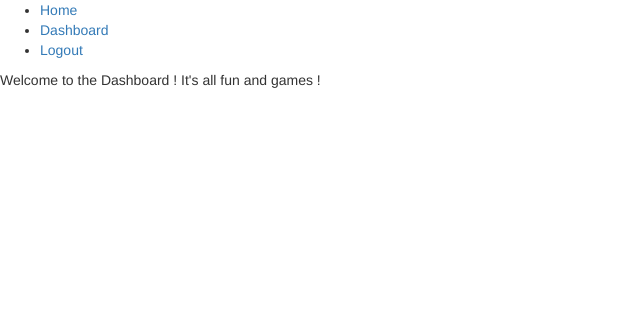
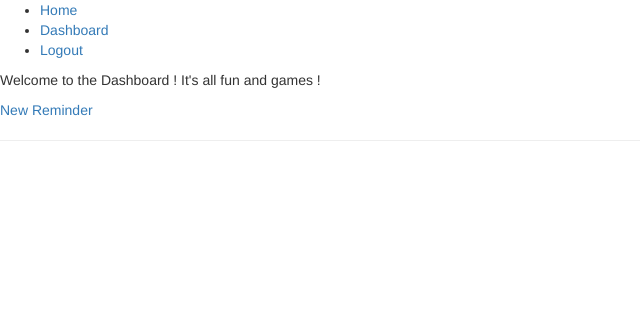
Before and after one commit to Frenchisman/reminder, a Django app: page /reminder/dashboard/ in a window 1280 px wide. Shown: the top 320 px of the page, without its empty margins (0-640 px from the left). Run offline with Django 3.2, Linux system fonts and the light colour scheme; the visitor is signed in with stand-in values (Sample User, id 1); data that the repository does not hold is empty; some libraries are stand-ins or nearby versions.

Commit message:
Added edition functionality for reminders.

```diff
--- a/reminder/templates/reminder/base.html
+++ b/reminder/templates/reminder/base.html
@@ -13,7 +13,6 @@
 	{% if debug %}
 		<link rel="stylesheet/less" href="{% static "reminder/less/base.less" %}" type="text/css">
 		<script src="//cdnjs.cloudflare.com/ajax/libs/less.js/2.7.1/less.min.js"></script>
-	<link rel="stylesheet" href="{% static "reminder/less/base.less" %}">
 	{% block extrahead %}
 
 	{% endblock extrahead %}
--- a/reminder/templates/reminder/dashboard.html
+++ b/reminder/templates/reminder/dashboard.html
@@ -2,8 +2,10 @@
 {% block content %}
 
 	<p>Welcome to the Dashboard ! It's all fun and games !</p>
+	<a href="{% url 'rem_create' %}">New Reminder</a>
+	<hr/>
 	{% for reminder in reminder_list  %}
-		<p>{{reminder.subject}} <a href="#" data-href="{% url 'delete_reminder' reminder.id %}" data-toggle="modal" data-target="#confirm-delete">Delete</a></p>
+		<p>{{reminder.subject}} <a href="{% url 'edit_reminder' reminder.id %}">Edit</a> <a href="#" data-href="{% url 'delete_reminder' reminder.id %}" data-toggle="modal" data-target="#confirm-delete">Delete</a></p>
 		<hr/>
 	{% endfor %}
 
--- /dev/null
+++ b/reminder/templates/reminder/reminder_edition.html
@@ -0,0 +1,5 @@
+{% extends "reminder/reminder_creation.html" %}
+
+{% block reminder_button_text %}
+	Save
+{% endblock reminder_button_text %}
--- a/reminder/urls.py
+++ b/reminder/urls.py
@@ -6,7 +6,7 @@ from reminder.views.registration import EmailRegistrationView
 from reminder.forms.account_forms import UserRegistrationForm
 # from registration import views as registration_views
 from reminder.views.home import HomeView, LogoutView, ForbiddenView
-from reminder.views.authenticated import DashboardView, ReminderCreationView, ReminderDeleteView
+from reminder.views.authenticated import DashboardView, ReminderCreationView, ReminderDeleteView, ReminderEditView
 from django.views.generic import RedirectView
 
 
@@ -16,10 +16,9 @@ urlpatterns = [
     url(r'^logout/$', LogoutView.as_view(), name='logout'),
     url(r'^create/$', ReminderCreationView.as_view(), name='rem_create'),
     url(r'^delete/(?P<rem_id>[0-9]+)/$', ReminderDeleteView.as_view(), name='delete_reminder'),
-    # test this view
+    url(r'^edit/(?P<rem_id>[0-9]+)/$', ReminderEditView.as_view(), name='edit_reminder'),
     url(r'forbidden/$', ForbiddenView.as_view(), name='forbidden'),
     #edit
-    #delete
     url(r'^accounts/register/$',
         EmailRegistrationView.as_view(),
         name='registration_register'
--- a/reminder/views/authenticated.py
+++ b/reminder/views/authenticated.py
@@ -52,9 +52,93 @@ class ReminderCreationView(LoginRequiredMixin, View):
                 time_to_send=form.cleaned_data['time_to_send']
             )
             r.save()
+            messages.add_message(request, messages.INFO, 'Reminder Created Successfully.')
             return dashboard()
 
         return render(request, self.template_name, {'form':form})
+
+
+class ReminderEditView(LoginRequiredMixin, View):
+    '''Display the reminder edit form'''
+    form_class = ReminderForm
+    login_url = reverse_lazy('auth_login')
+    template_name = 'reminder/reminder_edition.html'
+
+
+    def get(self, request, *args, **kwargs):
+        '''Get request for reminder edit form.'''
+        #Get id from url
+        rem_id = kwargs['rem_id']
+        try:
+            reminder = Reminder.objects.get(id=rem_id)
+        except Reminder.DoesNotExist:
+            reminder = None
+
+        # Warn user if reminder does not exist anymore.
+        if reminder is None:
+            messages.add_message(request, messages.INFO,'This reminder does not exist anymore.')
+            return dashboard()
+
+        #Redirect user if trying to edit someone else's reminder.
+        if reminder.sender_id != request.user.id:
+            return HttpResponseRedirect(reverse('forbidden'))
+
+        if reminder.is_sent:
+            messages.add_message(request, messages.INFO, 'This reminder has already been sent. It can not be edited.')
+            return dashboard()
+
+        form = self.form_class(initial={
+                'recipient_email':reminder.recipient_email,
+                'subject':reminder.subject,
+                'day_to_send':reminder.day_to_send,
+                'time_to_send':reminder.time_to_send,
+                'body':reminder.body
+            })
+
+        context = { 'form' : form }
+
+        return render(request, self.template_name, context)
+
+
+    def post(self, request, *args, **kwargs):
+        '''Post request for reminder edit form.'''
+        #Get id from url
+        rem_id = kwargs['rem_id']
+        try:
+            reminder = Reminder.objects.get(id=rem_id)
+        except Reminder.DoesNotExist:
+            reminder = None
+
+        # Warn user if reminder does not exist anymore.
+        if reminder is None:
+            messages.add_message(request, messages.INFO,'This reminder does not exist anymore.')
+            return dashboard()
+
+        #Redirect user if trying to edit someone else's reminder.
+        if reminder.sender_id != request.user.id:
+            return HttpResponseRedirect(reverse('forbidden'))
+
+        if reminder.is_sent:
+            messages.add_message(request, messages.INFO, 'This reminder has already been sent. It can not be edited.')
+            return dashboard()
+
+        form = self.form_class(request.POST)
+
+        if form.is_valid():
+            if form.has_changed():
+                reminder.recipient_email=form.cleaned_data['recipient_email']
+                reminder.subject=form.cleaned_data['subject']
+                reminder.body=form.cleaned_data['body']
+                reminder.day_to_send=form.cleaned_data['day_to_send']
+                reminder.time_to_send=form.cleaned_data['time_to_send']
+            reminder.save()
+            messages.add_message(request, messages.INFO, 'Reminder edited successfully.')
+            return dashboard()
+        context = { 'form' : form }
+        return render(request, self.template_name, context)
+
+
+# reminder.update(recipient_email=form.cleaned_data['recipient_email'], subject=form.cleaned_data['subject'], body=form.cleaned_data['body'], day_to_send=form.cleaned_data['day_to_send'], time_to_send=form.cleaned_data['time_to_send'])
 
 
 class ReminderDeleteView(LoginRequiredMixin, View):
```
Also changed, not shown: reminder/forms/reminder.py (+18 -0 lines), reminder/templates/reminder/reminder_creation.html (+21 -4 lines).
